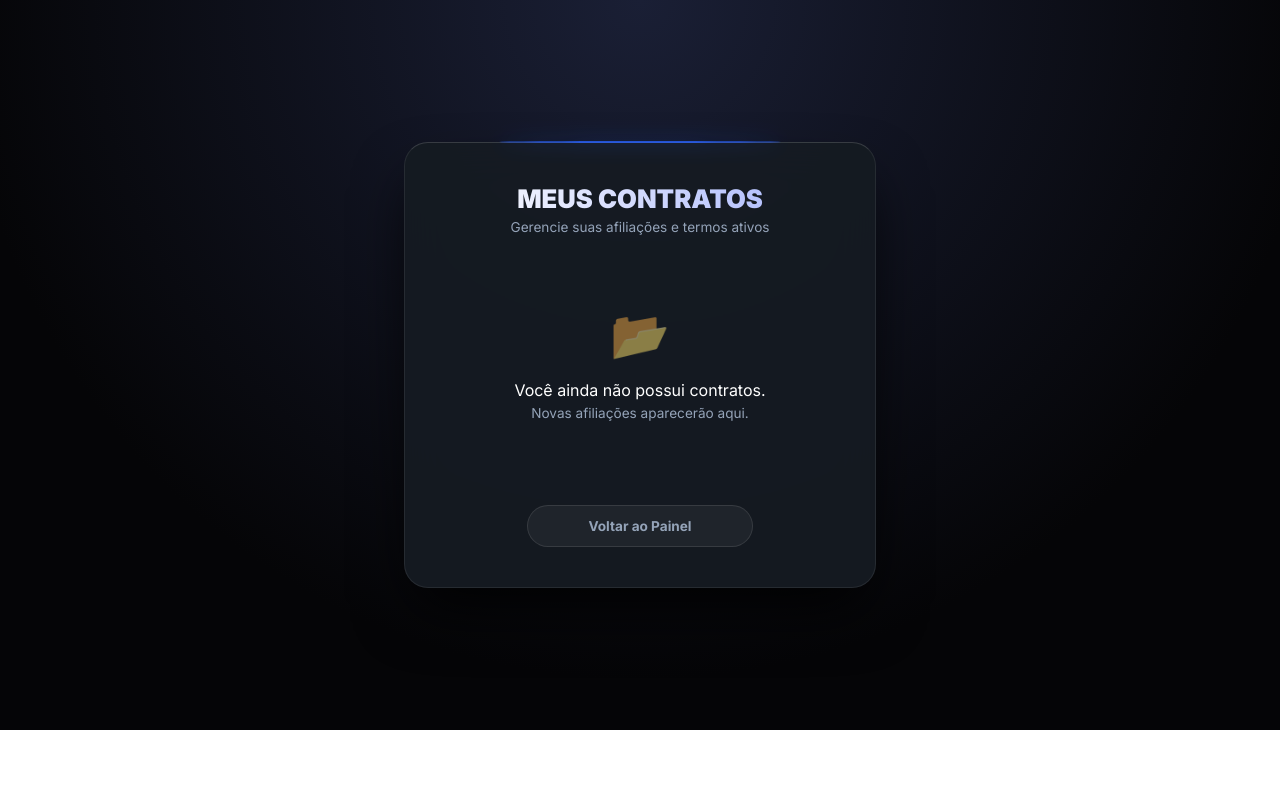
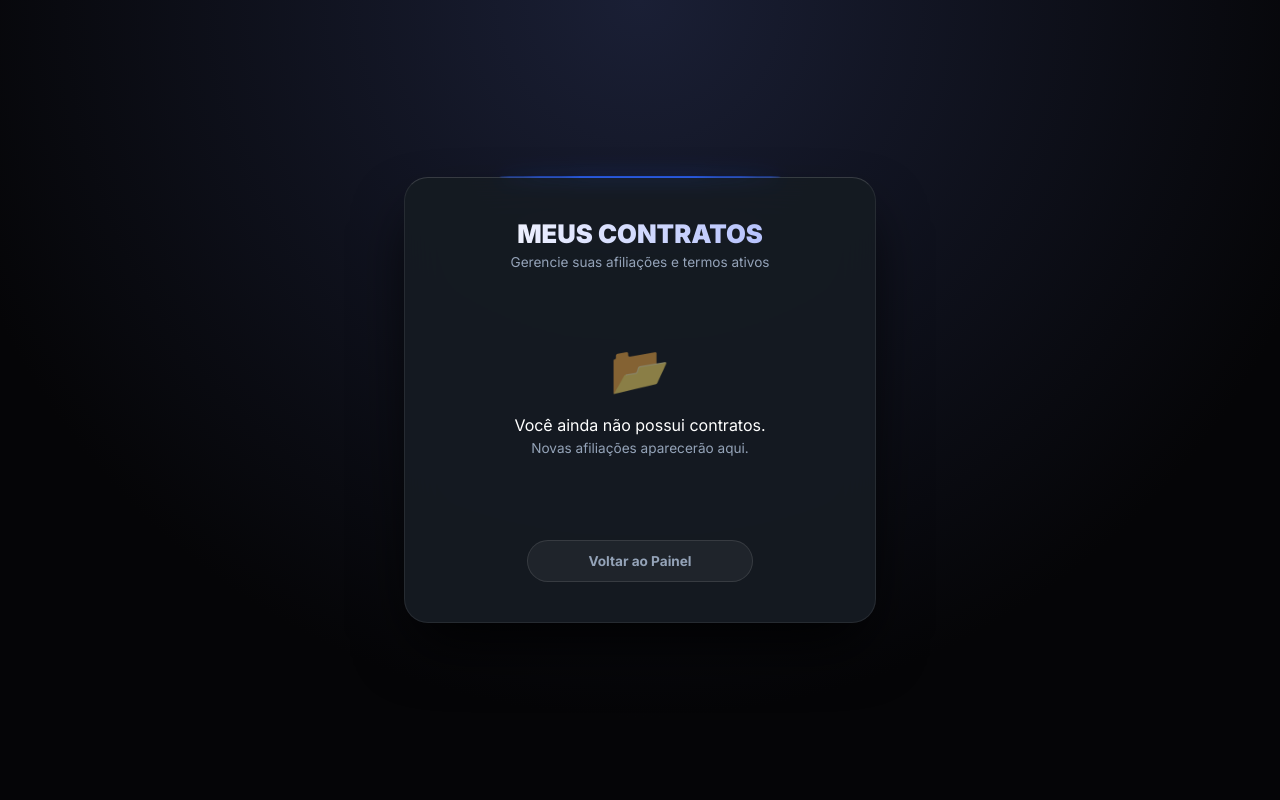
Before and after one commit to julianamiiller/acjogos_rj, a Django app: template templates/afiliados/contratos.html in a window 1280 px wide. Run offline with Django 5.2, Linux system fonts and the light colour scheme; the template is opened without the code that fills it, so the values that code supplies are empty.

Commit message:
Fix white footer gap on dark themed pages

```diff
--- a/templates/afiliados/contratos.html
+++ b/templates/afiliados/contratos.html
@@ -92,7 +92,12 @@
             margin: 0;
             padding: 0;
             width: 100%;
-            min-height: 100vh;
+            height: 100%;
+            background-color: #050507;
+        }
+
+        .theme-wrapper {
+            min-height: 100vh !important;
         }
     </style>
 </head>
```
Also changed, not shown: templates/afiliados/editar_afiliado.html (+9 -0 lines).
